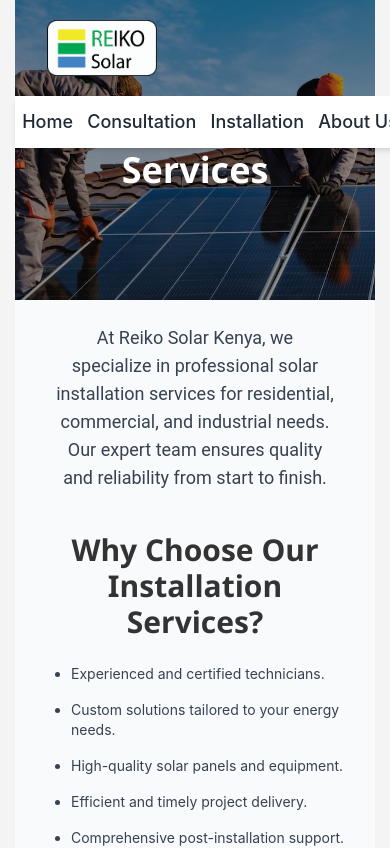
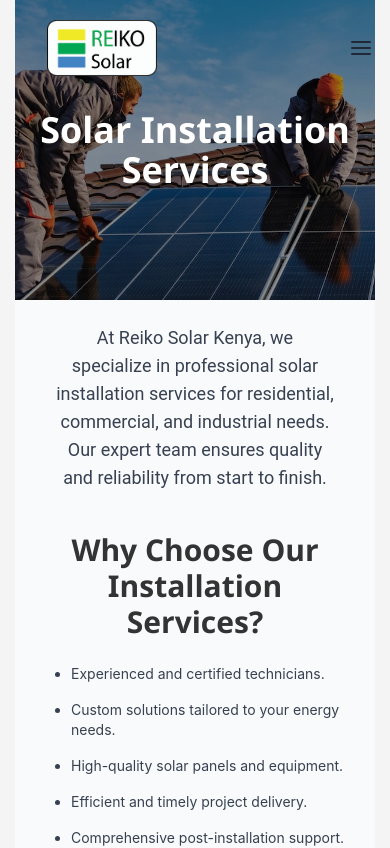
Before and after one commit to Nathanchepkonga/Reiko-solar, a React (Create React App) app: page /installation in a window 390 px wide. Shown: the top 848 px of the page. Built offline with nearby package versions, Linux system fonts and the light colour scheme.

Commit message:
mobile view

```diff
--- a/src/components/Navbar.jsx
+++ b/src/components/Navbar.jsx
@@ -1,9 +1,11 @@
 import React, { useState, useEffect } from 'react';
 import { Link } from 'react-router-dom';
+import { FiMenu, FiX } from 'react-icons/fi'; // For hamburger and close icons
 import logo from '../assets/images/logo.png';
 
 const Navbar = () => {
   const [isScrolled, setIsScrolled] = useState(false);
+  const [isMenuOpen, setIsMenuOpen] = useState(false);
 
   // Scroll effect for changing navbar appearance
   useEffect(() => {
@@ -15,6 +17,16 @@
     return () => window.removeEventListener('scroll', handleScroll);
   }, []);
 
+  // Toggle mobile menu visibility
+  const toggleMenu = () => {
+    setIsMenuOpen((prev) => !prev);
+  };
+
+  // Close the menu when a menu item is selected
+  const closeMenu = () => {
+    setIsMenuOpen(false);
+  };
+
   return (
     <nav
       className={`fixed w-full top-0 z-50 transition-all duration-300 ${
@@ -24,7 +36,7 @@
       <div className="container mx-auto flex items-center justify-between py-5 px-8">
         {/* Logo */}
         <div className="flex items-center space-x-4">
-          <Link to="/">
+          <Link to="/" onClick={closeMenu}>
             <img
               src={logo}
               alt="Reiko Solar Logo"
@@ -38,7 +50,9 @@
           <Link
             to="/"
             className={`transition duration-300 ${
-              isScrolled ? 'text-gray-800 hover:text-green-600' : 'text-white hover:text-green-300'
+              isScrolled
+                ? 'text-gray-800 hover:text-green-600'
+                : 'text-white hover:text-green-300'
             }`}
           >
             Home
@@ -46,7 +60,9 @@
           <Link
             to="/consultation"
             className={`transition duration-300 ${
-              isScrolled ? 'text-gray-800 hover:text-green-600' : 'text-white hover:text-green-300'
+              isScrolled
+                ? 'text-gray-800 hover:text-green-600'
+                : 'text-white hover:text-green-300'
             }`}
           >
             Consultation
@@ -54,7 +70,9 @@
           <Link
             to="/installation"
             className={`transition duration-300 ${
-              isScrolled ? 'text-gray-800 hover:text-green-600' : 'text-white hover:text-green-300'
+              isScrolled
+                ? 'text-gray-800 hover:text-green-600'
+                : 'text-white hover:text-green-300'
             }`}
           >
             Installation
@@ -62,7 +80,9 @@
           <Link
             to="/about"
             className={`transition duration-300 ${
-              isScrolled ? 'text-gray-800 hover:text-green-600' : 'text-white hover:text-green-300'
+              isScrolled
+                ? 'text-gray-800 hover:text-green-600'
+                : 'text-white hover:text-green-300'
             }`}
           >
             About Us
@@ -70,33 +90,58 @@
         </div>
 
         {/* Mobile Menu */}
-        <div className="md:hidden w-full absolute left-0 top-full bg-white shadow-md">
-          <div className="flex justify-around py-3 text-lg font-medium">
+        <div className="md:hidden flex items-center">
+          {/* Hamburger Icon */}
+          <button
+            onClick={toggleMenu}
+            className="text-2xl text-gray-800 focus:outline-none"
+          >
+            {isMenuOpen ? <FiX /> : <FiMenu />}
+          </button>
+
+          {/* Dropdown Menu */}
+          {isMenuOpen && (
+            <div className="absolute top-full right-0 mt-2 w-48 bg-white shadow-lg rounded-lg">
+              <ul className="flex flex-col text-center text-gray-800 text-lg">
+                <li>
                   <Link
                     to="/"
-              className="text-gray-800 hover:text-green-600 transition duration-300"
+                    className="block py-3 px-4 hover:bg-gray-100"
+                    onClick={closeMenu}
                   >
                     Home
                   </Link>
+                </li>
+                <li>
                   <Link
                     to="/consultation"
-              className="text-gray-800 hover:text-green-600 transition duration-300"
+                    className="block py-3 px-4 hover:bg-gray-100"
+                    onClick={closeMenu}
                   >
                     Consultation
                   </Link>
+                </li>
+                <li>
                   <Link
                     to="/installation"
-              className="text-gray-800 hover:text-green-600 transition duration-300"
+                    className="block py-3 px-4 hover:bg-gray-100"
+                    onClick={closeMenu}
                   >
                     Installation
                   </Link>
+                </li>
+                <li>
                   <Link
                     to="/about"
-              className="text-gray-800 hover:text-green-600 transition duration-300"
+                    className="block py-3 px-4 hover:bg-gray-100"
+                    onClick={closeMenu}
                   >
                     About Us
                   </Link>
+                </li>
+              </ul>
             </div>
+          )}
         </div>
       </div>
     </nav>
--- a/src/pages/About.jsx
+++ b/src/pages/About.jsx
@@ -11,9 +11,6 @@
         style={{ backgroundImage: `url(${aboutImage})` }}
       >
         <div className="absolute inset-0 bg-black bg-opacity-40 flex items-center justify-center">
-        <h1>
-
-        </h1>
           <h2 className="text-4xl md:text-5xl font-extrabold text-white text-center px-4">
             About Us
           </h2>
--- a/src/pages/Consultation.jsx
+++ b/src/pages/Consultation.jsx
@@ -44,9 +44,6 @@
         style={{ backgroundImage: `url(${consultationImage})` }}
       >
         <div className="absolute inset-0 bg-black bg-opacity-40 flex items-center justify-center">
-        <h1>
-
-        </h1>
           <h2 className="text-4xl md:text-5xl font-extrabold text-white text-center px-4">
             Consultation Services
           </h2>
--- a/src/pages/Installation.jsx
+++ b/src/pages/Installation.jsx
@@ -10,12 +10,9 @@
         style={{ backgroundImage: `url(${installationImage})` }}
       >
         <div className="absolute inset-0 bg-black bg-opacity-40 flex items-center justify-center">
-          <h1>
-
+          <h1 className="text-4xl md:text-5xl font-extrabold text-white text-center px-4">
+            Solar Installation Services
           </h1>
-          <h2 className="text-4xl md:text-5xl font-extrabold text-white text-center px-4">
-            Solar Installation Services
-          </h2>
         </div>
       </div>
 
```
Lines whose indentation alone changed are shown as unchanged.
